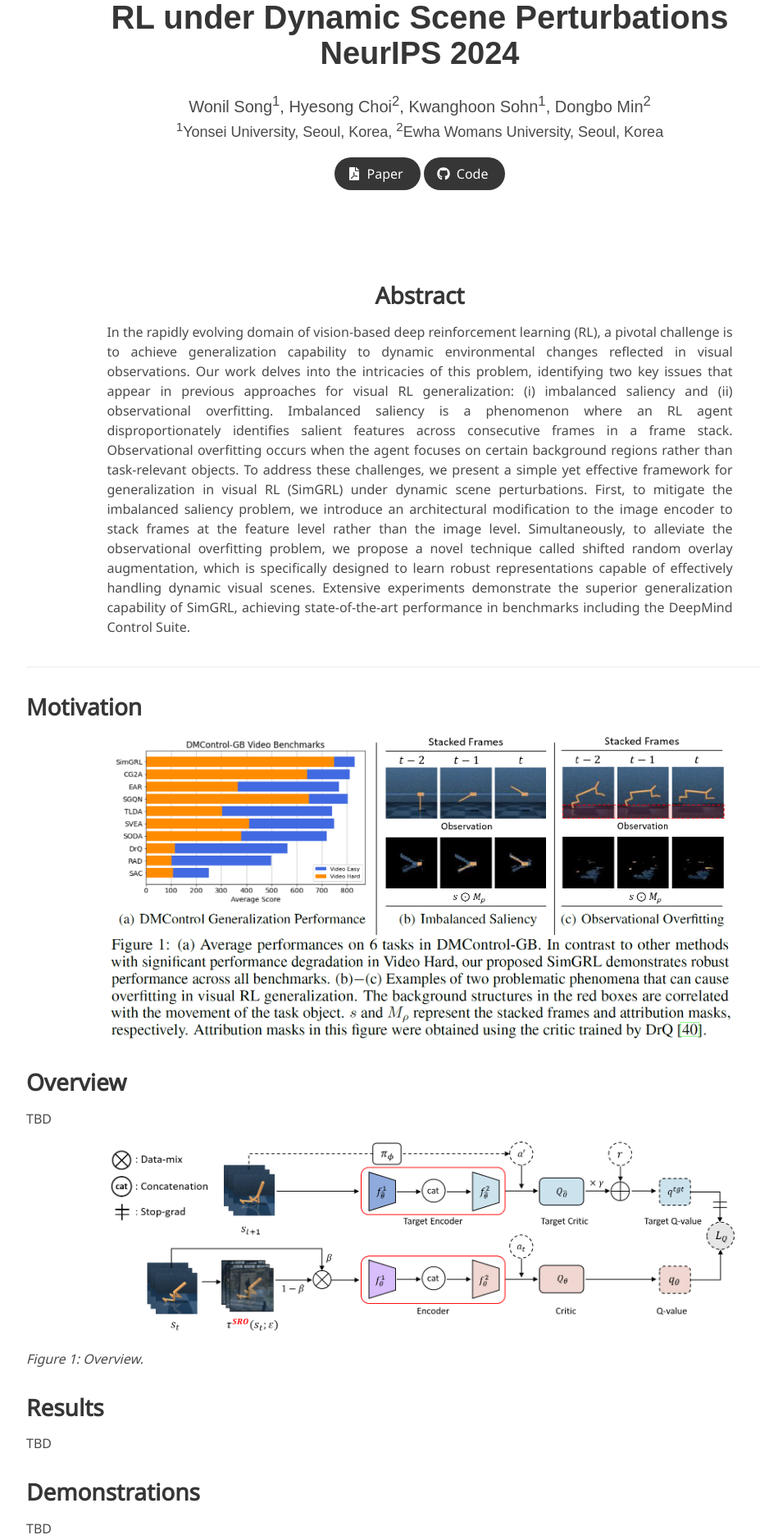
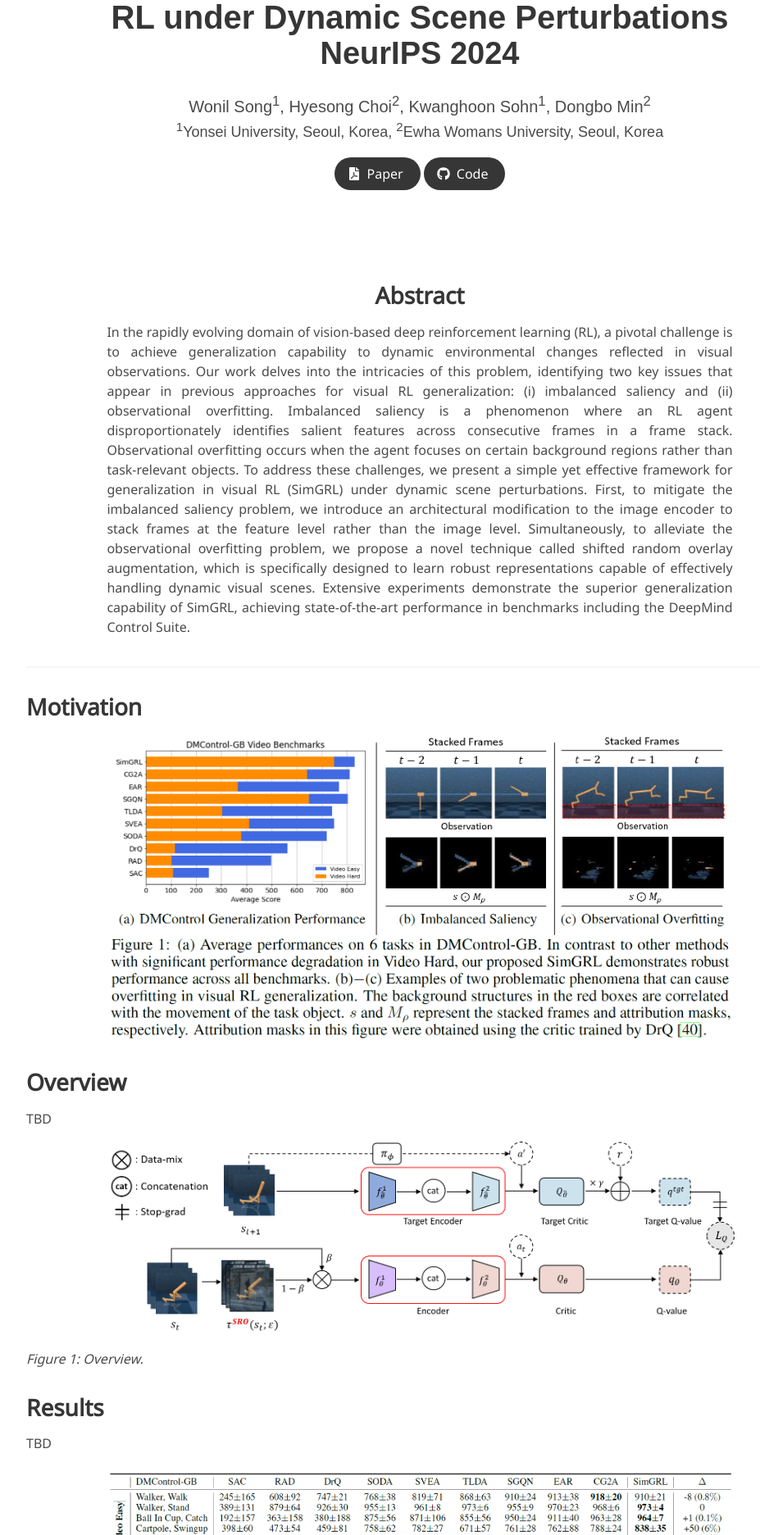
Before and after one commit to W-Song11/SimGRL, a Jekyll site: the page built from index.md, in a window 1280 px wide. Shown: the part 94-1967 px from the top of the page at 82% size, without its empty margins (128-1055 px from the left). Built offline with Jekyll 4.4.1, drawn with Linux system fonts in a browser that asks for light colours; some web fonts are replaced; grey boxes are pictures that could not be loaded.

Commit message:
Update index.md

```diff
--- a/index.md
+++ b/index.md
@@ -60,6 +60,10 @@ TBD
 ## Results
 TBD
 
+<p align="center">
+<img src="./static/image/fig_result.PNG" align="center" width="80%">
+</p>
+
 ## Demonstrations
 TBD
 <p align="center">
@@ -79,8 +83,8 @@ TBD
 <p align="center">
 <img src="./static/image/cartpole_train.gif" align="center" width="15%">
 <img src="./static/image/arrow.png" align="center" width="8%">
-<img src="./static/image/cartpole_stand_test1.gif" align="center" width="15%">
-<img src="./static/image/cartpole_stand_test2.gif" align="center" width="15%">
+<img src="./static/image/cartpole_test1.gif" align="center" width="15%">
+<img src="./static/image/cartpole_test2.gif" align="center" width="15%">
 </p>
 
 
```
